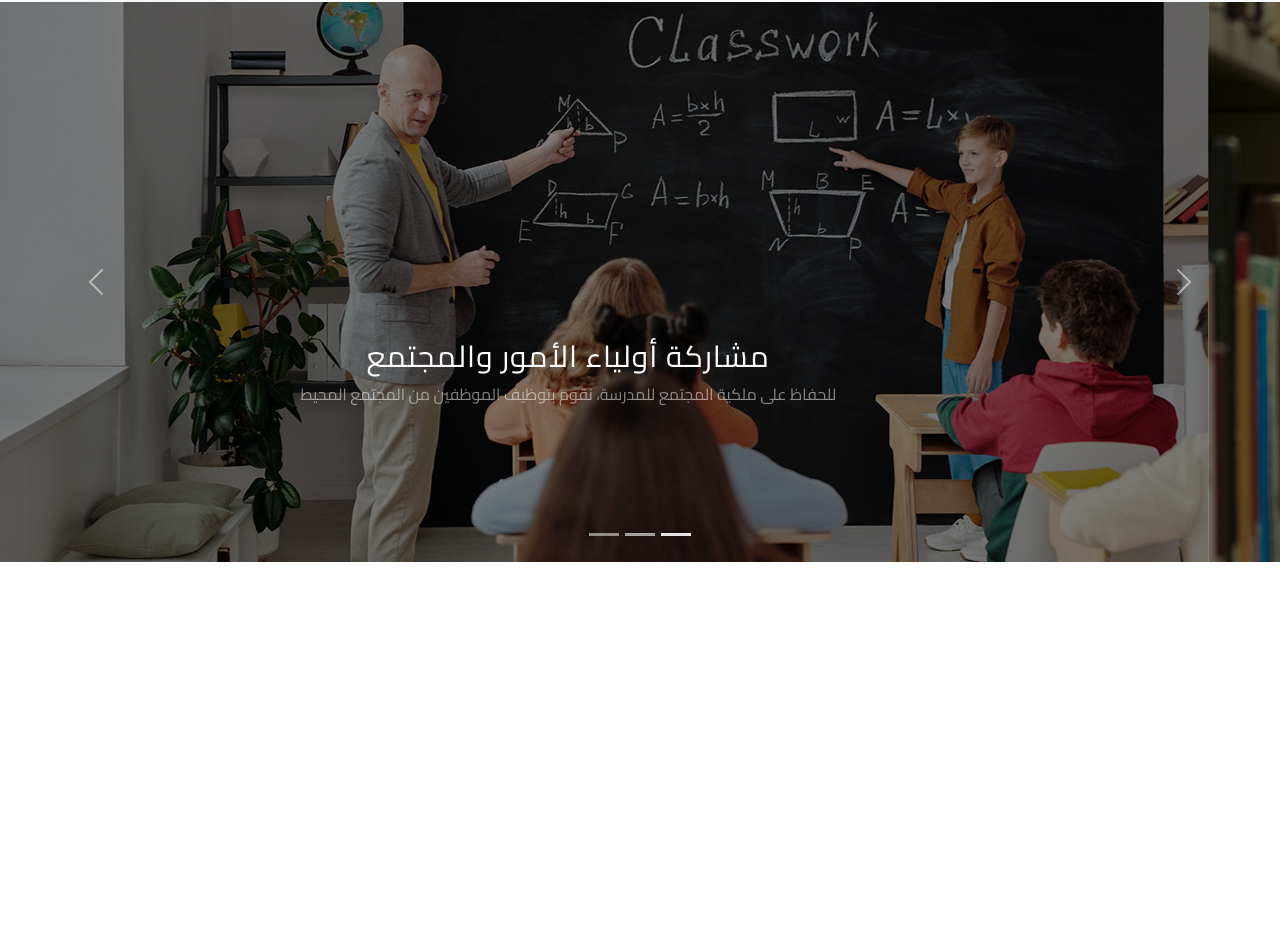
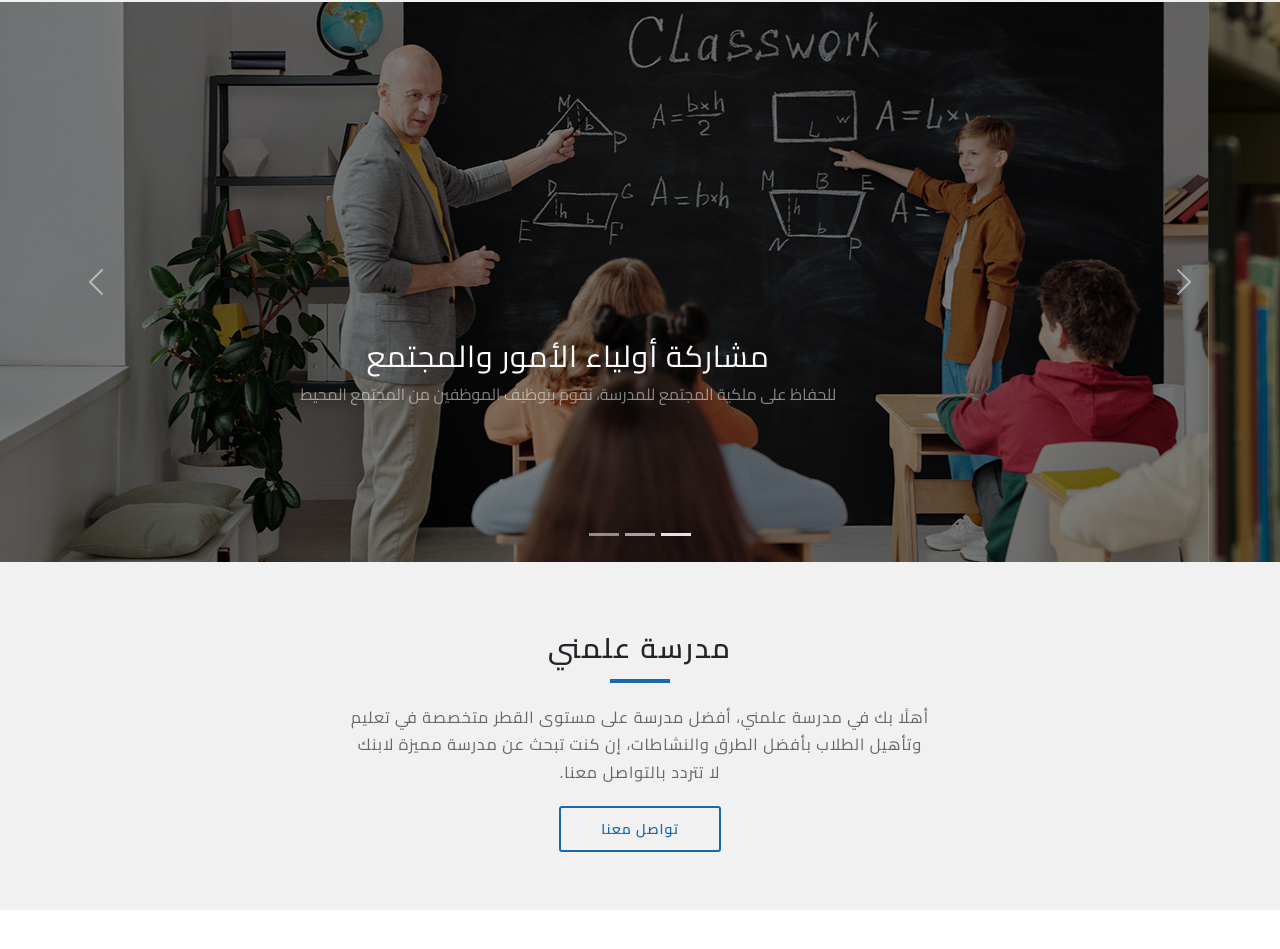
Before and after one commit to touzaelhassan/TEACH-ME-SCHOOL-WEBSITE, a website built with webpack: page src/index.html in a window 1280 px wide. Shown: the part 83-1032 px from the top of the page. Built offline with nearby package versions, Linux system fonts and the light colour scheme.

Commit message:
about section

```diff
--- a/src/index.html
+++ b/src/index.html
@@ -22,7 +22,7 @@
   </head>
   <body>
     <!-- Start Header Section -->
-    <header class="header bg-light">
+    <header class="header">
       <div class="container">
         <div class="header__content">
           <nav class="navbar navbar-expand-lg navbar-light custom-navbar">
@@ -155,5 +155,20 @@
       </div>
     </section>
     <!-- End Hero Section -->
+
+    <!-- Start About Section -->
+    <section class="about">
+      <div class="about__content">
+        <h3 class="about__title">مدرسة علمني</h3>
+        <span class="title__underline"></span>
+        <p class="about__description">
+          أهلًا بك في مدرسة علمني، أفضل مدرسة على مستوى القطر متخصصة في تعليم
+          وتأهيل الطلاب بأفضل الطرق والنشاطات، إن كنت تبحث عن مدرسة مميزة لابنك
+          لا تتردد بالتواصل معنا.
+        </p>
+        <a href="#" class="btn__outline">تواصل معنا</a>
+      </div>
+    </section>
+    <!-- End About Section -->
   </body>
 </html>
--- a/src/sass/config/general.scss
+++ b/src/sass/config/general.scss
@@ -21,3 +21,20 @@ a {
   color: $color-blue;
   background-color: #fff;
 }
+
+.btn__outline {
+  border: 2px solid $color-blue;
+  border-radius: 3px;
+  padding: 8px 40px;
+  color: $color-blue;
+  background-color: #f1f1f1;
+  font-size: 14px;
+  font-weight: 600;
+  letter-spacing: 1px;
+}
+
+.btn__outline:hover {
+  color: #f1f1f1;
+  background-color: $color-blue;
+
+}
--- a/src/sass/pages/index.scss
+++ b/src/sass/pages/index.scss
@@ -5,6 +5,7 @@ body {
 // Start Header Section
 .header {
   padding: 10px 0;
+  background-color: #f1f1f1;
 }
 
 .custom-navbar {
@@ -84,5 +85,49 @@ body {
   background-image: url("../images/hero/3.jpg");
 }
 
+// End Hero Section
 
-// End Hero Section
+// Start About Section
+.about {
+  display: flex;
+  justify-content: center;
+  padding: 50px 0;
+  background-color: #f1f1f1;
+}
+
+.about__content {
+  max-width: 610px;
+  text-align: center;
+}
+
+.about__title {
+  margin-bottom: 0;
+  font-family: cairo, 'sans-serif';
+  font-weight: 600;
+  letter-spacing: 2px;
+}
+
+.title__underline {
+  display: inline-block;
+  height: 4px;
+  width: 60px;
+  background-color: $color-blue;
+}
+
+.about__description {
+  margin-top: 15px;
+  margin-bottom: 30px;
+  padding: 0 15px;
+  letter-spacing: 1px;
+  line-height: 1.7;
+  color: #666;
+}
+
+@media screen and (min-width:768px) {
+  .about {
+    padding: 70px 0;
+  }
+}
+
+
+// End About Section
```
